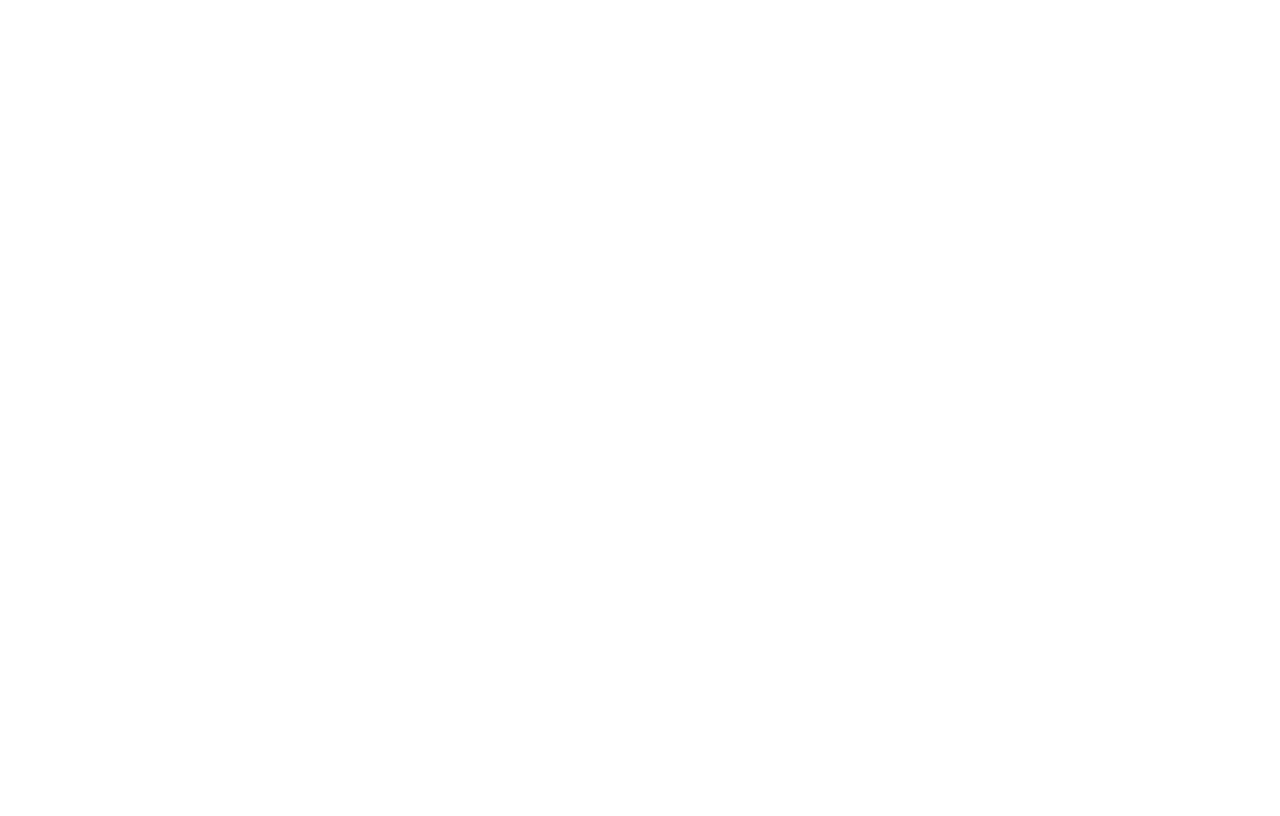
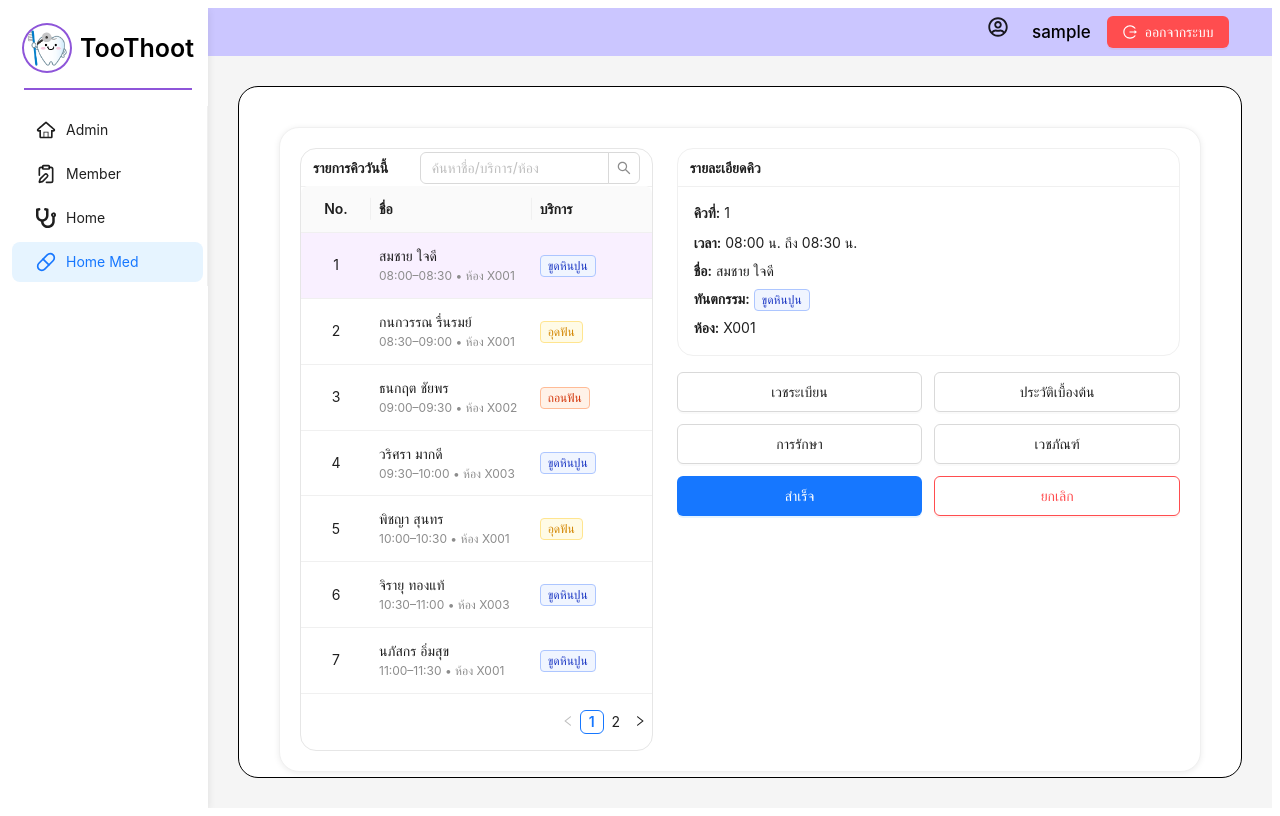
Before and after one commit to gimmick72/SA-Project, a React (Vite) app in the folder frontend/: page /admin/homeMed in a window 1280 px wide. Before the commit this address had no page. Built offline with nearby package versions, Linux system fonts and the light colour scheme; sample sign-in values are in the browser's storage.

Commit message:
หน้าแพทย์

```diff
--- a/frontend/src/components/menuItems.js
+++ b/frontend/src/components/menuItems.js
@@ -9,6 +9,8 @@
 export const menuItems = [
     { key: "1", icon: TiHomeOutline, label: "Admin", path: "/admin" },
     { key: "2", icon: LuClipboardPen, label: "Member", path: "/admin/member" },
+    { key: "3", icon: FaStethoscope, label: "Home", path: "/admin/home" },
+    { key: "4", icon: LuPill, label: "Home Med", path: "/admin/homeMed" },
 
 ].map((item) => ({
     key: item.key,
--- a/frontend/src/components/menuItems.tsx
+++ b/frontend/src/components/menuItems.tsx
@@ -9,6 +9,7 @@
 export const menuItems = [
   { key: "1", icon: TiHomeOutline, label: "Admin", path: "/admin" },
   { key: "2", icon: LuClipboardPen, label: "Member", path: "/member" },
+  { key: "3", icon: FaStethoscope, label: "Home", path: "/admin/home_info" },
 
 ].map((item) => ({
   key: item.key,
--- a/frontend/src/pages/Systems/home_info/index.tsx
+++ b/frontend/src/pages/Systems/home_info/index.tsx
@@ -2,10 +2,9 @@
 
 const HomeInfoPage = () => {
   return (
-    <div className="container">
-      <h1>Home Information Page</h1>
-      <p>Welcome to the admin dashboard!</p>
-    </div>
+      <div className="container">
+        Home Information Page
+      </div>
   );
 };
 
--- /dev/null
+++ b/frontend/src/pages/Systems/home_med/index.tsx
@@ -0,0 +1,165 @@
+import React, { useMemo, useState } from "react";
+import {
+  Card, Row, Col, Table, Typography, Button, Space, Input, Tag, Empty,
+} from "antd";
+
+const { Title, Paragraph, Text } = Typography;
+
+type QItem = {
+  id: number; firstName: string; lastName: string;
+  timeStart: string; timeEnd: string; service: string; room: string;
+};
+
+const QUEUE: QItem[] = [
+  { id: 1,  firstName: "สมชาย",   lastName: "ใจดี",     timeStart: "08:00", timeEnd: "08:30", service: "ขูดหินปูน", room: "X001" },
+  { id: 2,  firstName: "กนกวรรณ", lastName: "รื่นรมย์", timeStart: "08:30", timeEnd: "09:00", service: "อุดฟัน",     room: "X001" },
+  { id: 3,  firstName: "ธนกฤต",   lastName: "ชัยพร",    timeStart: "09:00", timeEnd: "09:30", service: "ถอนฟัน",     room: "X002" },
+  { id: 4,  firstName: "วริศรา",   lastName: "มากดี",    timeStart: "09:30", timeEnd: "10:00", service: "ขูดหินปูน", room: "X003" },
+  { id: 5,  firstName: "พิชญา",    lastName: "สุนทร",    timeStart: "10:00", timeEnd: "10:30", service: "อุดฟัน",     room: "X001" },
+  { id: 6,  firstName: "จิรายุ",    lastName: "ทองแท้",   timeStart: "10:30", timeEnd: "11:00", service: "ขูดหินปูน", room: "X003" },
+  { id: 7,  firstName: "นภัสกร",   lastName: "อิ่มสุข",   timeStart: "11:00", timeEnd: "11:30", service: "ขูดหินปูน", room: "X001" },
+  { id: 8,  firstName: "กิตติ",     lastName: "โสภา",     timeStart: "13:00", timeEnd: "13:30", service: "อุดฟัน",     room: "X002" },
+  { id: 9,  firstName: "ปาณิสรา",  lastName: "จิตดี",     timeStart: "13:30", timeEnd: "14:00", service: "ถอนฟัน",     room: "X003" },
+  { id: 10, firstName: "ศุภชัย",   lastName: "อารมณ์ดี", timeStart: "14:00", timeEnd: "14:30", service: "ขูดหินปูน", room: "X001" },
+  { id: 11, firstName: "ณัฐชา",    lastName: "ทวีสุข",    timeStart: "14:30", timeEnd: "15:00", service: "อุดฟัน",     room: "X002" },
+  { id: 12, firstName: "อริสา",     lastName: "สกุลไทย",  timeStart: "15:00", timeEnd: "15:30", service: "ขูดหินปูน", room: "X001" },
+];
+
+const serviceColor = (s: string) =>
+  s === "อุดฟัน" ? "gold" : s === "ถอนฟัน" ? "volcano" : "geekblue";
+
+const HomeMed: React.FC = () => {
+  const [search, setSearch] = useState("");
+  const [activeId, setActiveId] = useState<number | null>(QUEUE[0]?.id ?? null);
+
+  const filtered = useMemo(() => {
+    const q = search.trim().toLowerCase();
+    if (!q) return QUEUE;
+    return QUEUE.filter((x) =>
+      `${x.firstName} ${x.lastName} ${x.service} ${x.room}`.toLowerCase().includes(q)
+    );
+  }, [search]);
+
+  const active = useMemo(
+    () => filtered.find((x) => x.id === activeId) ?? filtered[0] ?? null,
+    [filtered, activeId]
+  );
+
+  const columns = [
+    { title: "No.", width: 70, align: "center" as const, render: (_: any, __: any, i: number) => i + 1 },
+    {
+      title: "ชื่อ",
+      dataIndex: "firstName",
+      render: (_: any, row: QItem) => (
+        <>
+          <div>{row.firstName} {row.lastName}</div>
+          <div style={{ fontSize: 12, color: "#8c8c8c" }}>
+            {row.timeStart}–{row.timeEnd} • ห้อง {row.room}
+          </div>
+        </>
+      ),
+    },
+    {
+      title: "บริการ",
+      dataIndex: "service",
+      width: 120,
+      render: (v: string) => <Tag color={serviceColor(v)}>{v}</Tag>,
+      responsive: ["md"] as const,
+    },
+  ];
+
+  return (
+    <div className="container" style={{ padding: 16 }}>
+      <Card bodyStyle={{ padding: 20 }} style={{ borderRadius: 20, boxShadow: "0 1px 6px rgba(0,0,0,0.08)" }}>
+        <Row gutter={[24, 24]} align="top">
+          {/* ซ้าย: รายการ + ค้นหา */}
+          <Col xs={24} md={10}>
+            <Card
+              size="small"
+              title={
+                <div style={{ display: "flex", justifyContent: "space-between", alignItems: "center", gap: 12 }}>
+                  <span>รายการคิววันนี้</span>
+                  <Input.Search
+                    placeholder="ค้นหาชื่อ/บริการ/ห้อง"
+                    allowClear
+                    onChange={(e) => setSearch(e.target.value)}
+                    style={{ width: 220 }}
+                    size="middle"
+                  />
+                </div>
+              }
+              style={{ borderRadius: 16, border: "1px solid #e6e6e6" }}
+              bodyStyle={{ padding: 0 }}
+            >
+              <Table<QItem>
+                rowKey="id"
+                columns={columns}
+                dataSource={filtered}
+                pagination={{ pageSize: 7, showSizeChanger: false }}
+                onRow={(rec) => ({ onClick: () => setActiveId(rec.id) })}
+                rowClassName={(rec) => (rec.id === active?.id ? "active-row" : "")}
+                size="middle"
+              />
+            </Card>
+          </Col>
+
+          {/* ขวา: รายละเอียด + ปุ่ม (2x3) */}
+          <Col xs={24} md={14}>
+            <Card title="รายละเอียดคิว" size="small" style={{ borderRadius: 16, marginBottom: 16 }} bodyStyle={{ padding: 16 }}>
+              {active ? (
+                <>
+                  <Paragraph style={{ marginBottom: 8 }}>
+                    <Text strong>คิวที่:</Text> {filtered.findIndex((x) => x.id === active.id) + 1}
+                  </Paragraph>
+                  <Paragraph style={{ marginBottom: 6 }}>
+                    <Text strong>เวลา:</Text> {active.timeStart} น. ถึง {active.timeEnd} น.
+                  </Paragraph>
+                  <Paragraph style={{ marginBottom: 6 }}>
+                    <Text strong>ชื่อ:</Text> {active.firstName} {active.lastName}
+                  </Paragraph>
+                  <Paragraph style={{ marginBottom: 6 }}>
+                    <Text strong>ทันตกรรม:</Text> <Tag color={serviceColor(active.service)}>{active.service}</Tag>
+                  </Paragraph>
+                  <Paragraph style={{ marginBottom: 0 }}>
+                    <Text strong>ห้อง:</Text> {active.room}
+                  </Paragraph>
+                </>
+              ) : (
+                <Empty description="ไม่มีคิวที่เลือก" />
+              )}
+            </Card>
+
+            {/* ปุ่ม 2 หลัก 3 แถว ขนาดเท่ากัน */}
+            <div className="action-grid">
+              <Button className="action-btn" onClick={() => console.log("เวชระเบียน:", active)}>เวชระเบียน</Button>
+              <Button className="action-btn" onClick={() => console.log("ประวัติเบื้องต้น:", active)}>ประวัติเบื้องต้น</Button>
+
+              <Button className="action-btn" onClick={() => console.log("การรักษา:", active)}>การรักษา</Button>
+              <Button className="action-btn" onClick={() => console.log("เวชภัณฑ์:", active)}>เวชภัณฑ์</Button>
+
+              <Button className="action-btn" type="primary" onClick={() => console.log("สำเร็จ:", active)}>สำเร็จ</Button>
+              <Button className="action-btn" danger onClick={() => console.log("ยกเลิก:", active)}>ยกเลิก</Button>
+            </div>
+          </Col>
+        </Row>
+      </Card>
+
+      {/* สไตล์เพิ่มเติม */}
+      <style>{`
+        .active-row td { background: #f9f0ff !important; }  /* โทนม่วงอ่อน */
+        .action-grid {
+          display: grid;
+          grid-template-columns: repeat(2, 1fr);
+          gap: 12px;
+        }
+        .action-btn {
+          width: 100%;
+          height: 40px;           /* ขนาดพอดี เท่ากันทุกปุ่ม */
+          font-size: 14px;
+        }
+      `}</style>
+    </div>
+  );
+};
+
+export default HomeMed;
--- a/frontend/src/routes/StaffRoutes.tsx
+++ b/frontend/src/routes/StaffRoutes.tsx
@@ -2,6 +2,7 @@
 import type { RouteObject } from "react-router-dom";
 import Loadable from "../components/third-patry/Loadable";
 import FullLayout from "../layout/FullLayout";
+
 
 const HomeInfoPage = Loadable(lazy(() => import("../pages/Systems/home_info/index")));
 const PatientInfoPage = Loadable(lazy(() => import("../pages/Systems/patient_info/index")));
@@ -15,6 +16,8 @@
 
 const Admin = Loadable(lazy(() => import("../pages/Systems/admin/admin")));
 const Member= Loadable(lazy(() => import("../pages/Systems/member/member")));
+const HomePage = Loadable(lazy(() => import("../pages/Systems/home_info/index")));
+const HomeMed = Loadable(lazy(() => import("../pages/Systems/home_med/index")));
 
 
 // Removed unused patient route imports - files were deleted
@@ -34,6 +37,13 @@
         element: <Member/>,
       },
 
+      { path: "home",
+        element: <HomePage />
+      },
+      { path: "homeMed",
+        element: <HomeMed />
+      },
+
 
     ],
   },
```
